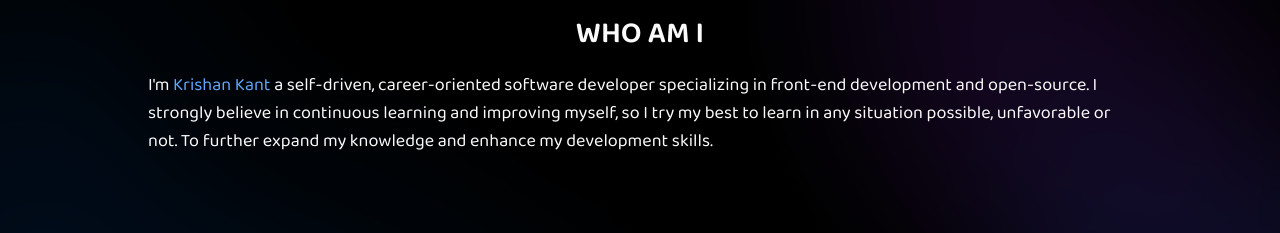
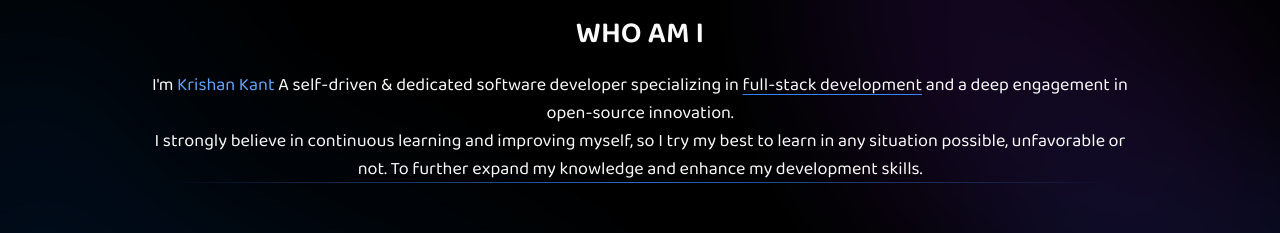
Before and after one commit to cybergaz/cybergaz.me, a Next.js app: page /about in a window 1280 px wide. Shown: the part 166-399 px from the top of the page. Built offline with nearby package versions, Linux system fonts and the light colour scheme.

Commit message:
chore: minor adjustments in multiple files

```diff
--- a/app/about/page.tsx
+++ b/app/about/page.tsx
@@ -5,9 +5,11 @@ export default function About() {
         <section className=" pt-40 text-lg px-5 mx-auto flex flex-col justify-center items-center max-w-5xl min-w-72">
 
             <div className="text-3xl font-semibold py-5">WHO AM I</div>
-            <div>I'm <span className="text-blue-600 dark:text-blue-400">Krishan Kant</span> a self-driven, career-oriented software developer specializing in front-end development and open-source.
+            <div className="text-center">I'm <span className="text-blue-600 dark:text-blue-400">Krishan Kant</span> A self-driven & dedicated software developer specializing in <span className="underline decoration-blue-500 underline-offset-4">full-stack development</span> and a deep engagement in open-source innovation.
 
+                <br />
                 I strongly believe in continuous learning and improving myself, so I try my best to learn in any situation possible, unfavorable or not. To further expand my knowledge and enhance my development skills.</div>
+            <span className=" max-w-[80rem] -bottom-0 left-[1.125rem] h-px w-[calc(100%-2.25rem)] bg-gradient-to-r from-transparent via-blue-500/80 to-transparent transition-opacity duration-500 group-hover:opacity-40" />
             <div className="w-screen h-60"></div>
 
             <div className="text-2xl">this page is unfinshed , and i'm currently building it</div>
--- a/app/layout.tsx
+++ b/app/layout.tsx
@@ -121,7 +121,7 @@ export default function RootLayout({
                         <Image
                             width={1600}
                             height={600}
-                            className='fixed select-none -right-[45svw] sm:-right-[45svw] -top-[40svh] sm:-top-[10svh] sm:scale-150 -z-10 brightness-[0.6] blur-md'
+                            className='fixed select-none -right-[43svw] sm:-right-[45svw] -top-[40svh] sm:-top-[10svh] sm:scale-150 -z-10 brightness-[0.6] blur-md'
                             src='/images/docs-right.png'
                             alt=''
                             role='presentation'
--- a/components/header.tsx
+++ b/components/header.tsx
@@ -16,7 +16,7 @@ export default () => {
     return (
         <>
             <header className="fixed z-40 w-screen px-5 mt-1 sm:px-2 h-20 csm:h-[4.5rem] flex justify-between items-center" >
-                <nav className="flex justify-between items-center w-[80rem] mx-auto rounded-2xl px-5 sm:px-3 py-3 csm:py-2 bg-foreground/[0.02] backdrop-blur-md shadow-md">
+                <nav className="flex justify-between items-center w-[80rem] mx-auto rounded-2xl px-5 sm:px-3 py-2.5 csm:py-2 bg-foreground/[0.02] backdrop-blur-md shadow-md">
                     <Logo />
                     <NavLinksContainer setIsOpen={setIsOpen} />
                     <ExtraLinks />
```
